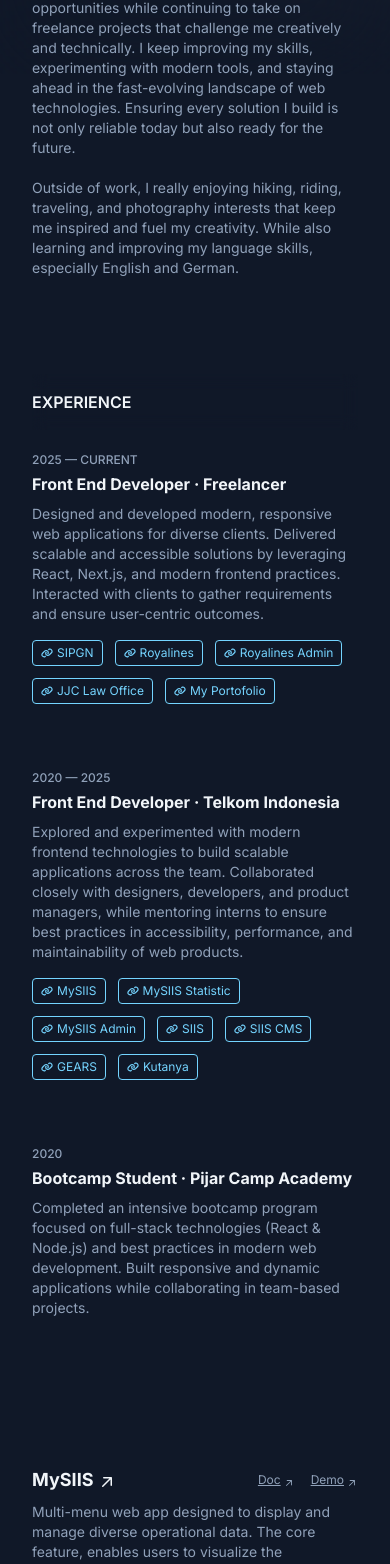
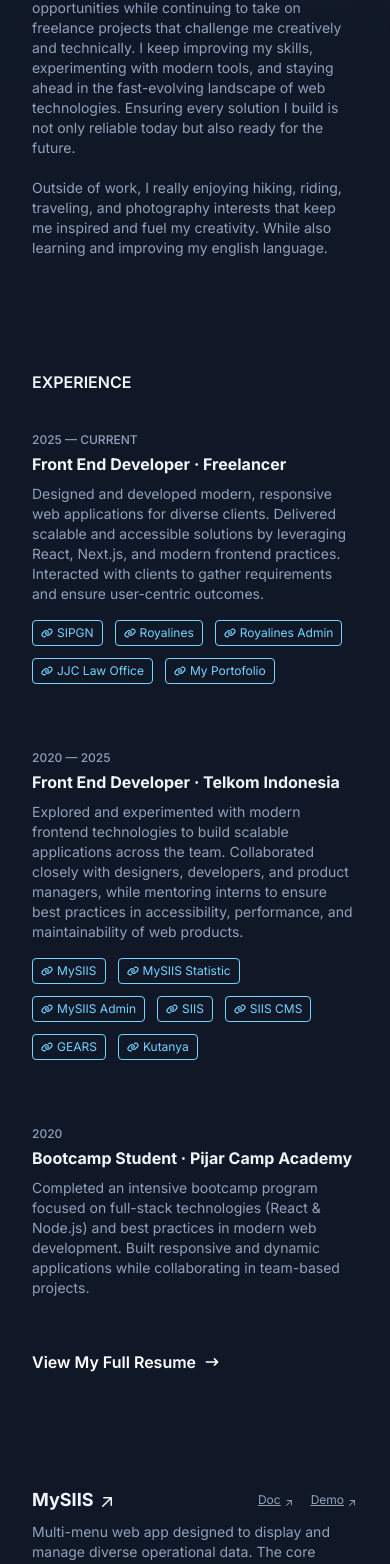
Before and after one commit to ExoAcox/my-portofolio, a React (Vite) app: page / in a window 390 px wide. Shown: the part 770-2334 px from the top of the page. Built offline with nearby package versions, Linux system fonts and the light colour scheme; what tailwindcss-debug-screens would draw is missing.

Commit message:
feat: add resume link

```diff
--- a/src/components/About.tsx
+++ b/src/components/About.tsx
@@ -15,7 +15,7 @@ const About: React.FC<Props> = ({ ref }) => {
             <br />
             <div className="duration-500 hover:text-primary">Right now, I’m exploring new career opportunities while continuing to take on freelance projects that challenge me creatively and technically. I keep  improving my skills, experimenting with modern tools, and staying ahead in the fast-evolving landscape of web technologies. Ensuring every solution I build is not only reliable today but also ready for the future.</div>
             <br />
-            <div className="duration-500 hover:text-primary">Outside of work, I really enjoying hiking, riding, traveling, and photography interests that keep me inspired and fuel my creativity. While also learning and improving my language skills, especially English and German.</div>
+            <div className="duration-500 hover:text-primary">Outside of work, I really enjoying hiking, riding, traveling, and photography interests that keep me inspired and fuel my creativity. While also learning and improving my english language.</div>
         </div>
     </div>
 }
--- a/src/components/Background.tsx
+++ b/src/components/Background.tsx
@@ -32,16 +32,12 @@ const Circle: React.FC<Props> = ({ width, height, maxSize, background }) => {
     useEffect(() => {
         x.set((generateRandom(width)))
         y.set((generateRandom(height)))
+        size.set(generateSize())
 
         setInterval(() => {
             x.set((generateRandom(width)))
             y.set((generateRandom(height)))
         }, generateDuration())
-    }, [])
-
-    useEffect(() => {
-
-        size.set(generateSize())
 
         setInterval(() => {
             size.set(generateSize())
--- a/src/components/Experience.tsx
+++ b/src/components/Experience.tsx
@@ -2,6 +2,7 @@
 
 import experiences from "@constants/experiences";
 import { FaLink } from "react-icons/fa6";
+import { HiArrowNarrowRight } from "react-icons/hi";
 import SectionTitle from "./SectionTitle";
 
 
@@ -48,6 +49,7 @@ const Experience: React.FC<Props> = ({ ref }) => {
                     links={experience.links} />
             })}
         </div>
+        <a href="/docs/anasarifin-resume.pdf" target="_blank" className="mt-4 sm:mt-6 lg:mt-8 lg:mx-6 flex text-base sm:text-lg items-center gap-2 w-fit text-white font-semibold hover:text-tertiary group/link">View My Full Resume <HiArrowNarrowRight className="group-hover/link:translate-x-2 transition" /></a>
     </div>
 }
 
--- a/src/components/Project.tsx
+++ b/src/components/Project.tsx
@@ -73,6 +73,7 @@ const Project: React.FC<Props> = ({ ref, contactInView }) => {
                 </Card>
             })}
         </div>
+
     </div>
 }
 
```
Also changed, not shown: 1 other file (tests, documents, lock files or other folders).
